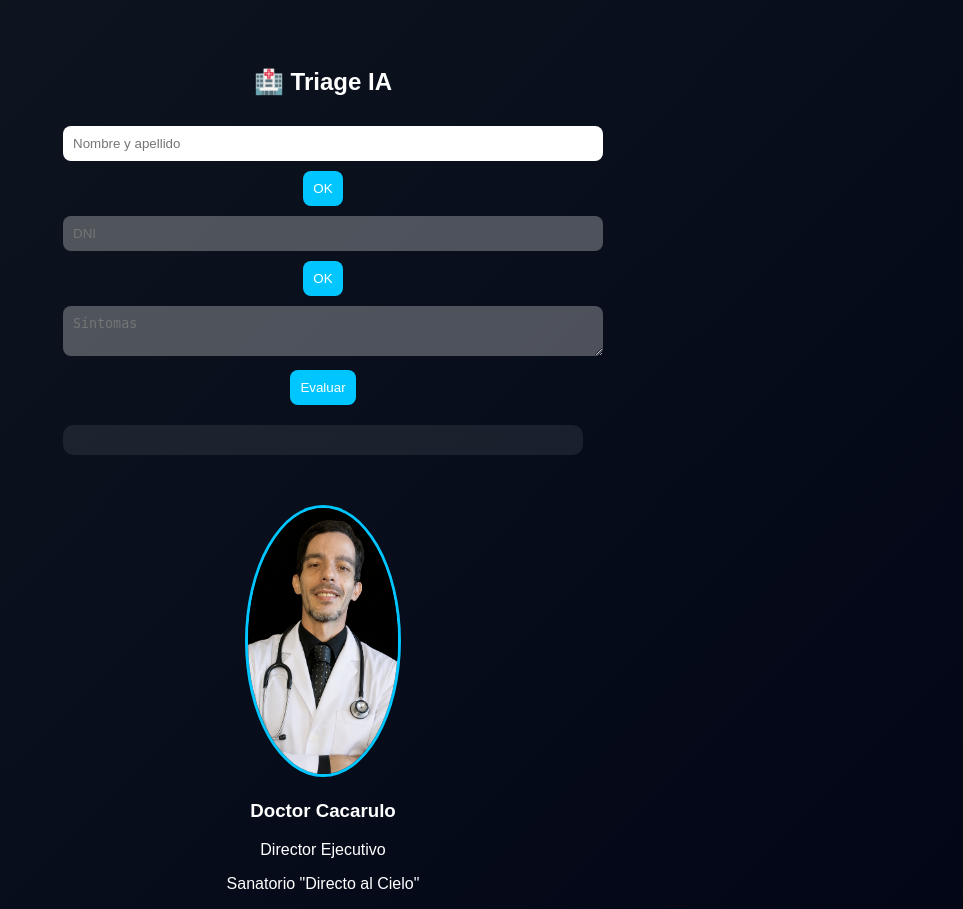
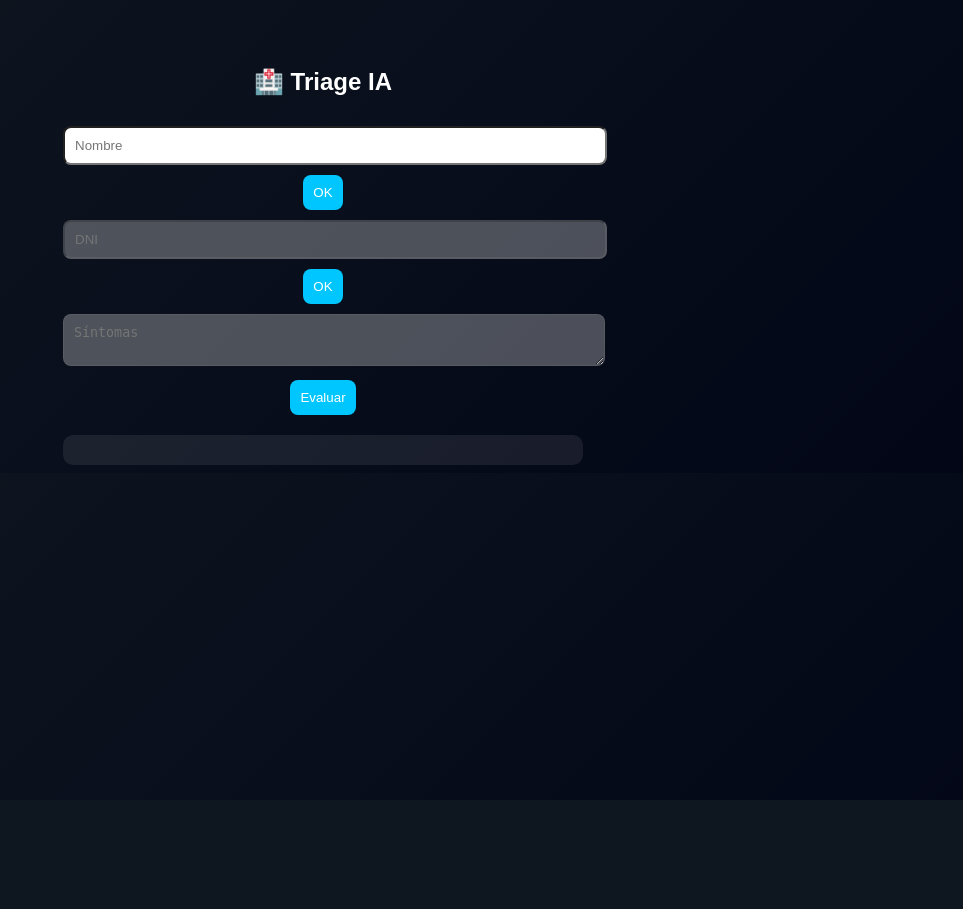
Before and after one commit to danypaez/triage2, a Flask app: page / in a window 1280 px wide. Shown: the whole page, without its empty margins (317-1280 px from the left). After the commit the page ends 800 px from the top, so only its background shows below. Run offline with Flask 3, Linux system fonts and the light colour scheme.

Commit message:
Update index.html

```diff
--- a/templates/index.html
+++ b/templates/index.html
@@ -2,7 +2,7 @@
 <html lang="es">
 <head>
 <meta charset="UTF-8">
-<title>Triage IA Premium</title>
+<title>Triage IA</title>
 
 <style>
 body {
@@ -13,26 +13,22 @@ body {
     padding-top: 40px;
 }
 
-.container {
-    width: 520px;
-    margin: auto;
-}
+.container { width: 520px; margin: auto; }
 
-textarea, input {
+input, textarea {
     width: 100%;
     padding: 10px;
     margin-top: 10px;
     border-radius: 8px;
-    border: none;
 }
 
 button {
     margin-top: 10px;
     padding: 10px;
-    border: none;
     border-radius: 8px;
     background: #00c6ff;
     color: white;
+    border: none;
     cursor: pointer;
 }
 
@@ -41,16 +37,6 @@ button {
     padding: 15px;
     background: rgba(255,255,255,0.08);
     border-radius: 10px;
-}
-
-.perfil {
-    margin-top: 50px;
-}
-
-.foto {
-    width: 150px;
-    border-radius: 50%;
-    border: 3px solid #00c6ff;
 }
 </style>
 </head>
@@ -61,7 +47,7 @@ button {
 
 <h2>🏥 Triage IA</h2>
 
-<input id="nombre" placeholder="Nombre y apellido">
+<input id="nombre" placeholder="Nombre">
 <button onclick="okNombre()">OK</button>
 
 <input id="dni" placeholder="DNI" disabled>
@@ -74,158 +60,84 @@ button {
 
 </div>
 
-<div class="perfil">
-    <img src="/static/doctor.png" class="foto">
-    <h3>Doctor Cacarulo</h3>
-    <p>Director Ejecutivo</p>
-    <p>Sanatorio "Directo al Cielo"</p>
-</div>
-
 <script>
 
-let nombre = "";
-let dni = "";
-let voz = null;
+let nombre="", dni="";
 
-function cargarVoces(){
-    const voces = speechSynthesis.getVoices();
-    voz = voces.find(v => v.lang.startsWith("es")) || voces[0];
-}
-speechSynthesis.onvoiceschanged = cargarVoces;
-
-function hablar(t){
-    const m = new SpeechSynthesisUtterance(t);
-    m.voice = voz;
-    m.rate = 0.9;
-    speechSynthesis.cancel();
-    setTimeout(() => speechSynthesis.speak(m), 150);
-}
-
-// =========================
-// FLUJO PACIENTE
-// =========================
 function okNombre(){
-    nombre = document.getElementById("nombre").value;
-
-    document.getElementById("dni").disabled = false;
-    document.getElementById("btnDni").disabled = false;
-
-    hablar(`${nombre}, indique su DNI`);
+    nombre=document.getElementById("nombre").value;
+    document.getElementById("dni").disabled=false;
 }
 
 function okDni(){
-    dni = document.getElementById("dni").value;
-
-    document.getElementById("texto").disabled = false;
-    document.getElementById("btnEnviar").disabled = false;
-
-    hablar(`${nombre}, indique sus síntomas`);
+    dni=document.getElementById("dni").value;
+    document.getElementById("texto").disabled=false;
+    document.getElementById("btnEnviar").disabled=false;
 }
 
-// =========================
-// TRIAGE REQUEST
-// =========================
 async function enviar(){
 
-    const texto = document.getElementById("texto").value;
+    const texto=document.getElementById("texto").value;
 
-    const res = await fetch("/triage", {
-        method: "POST",
-        headers: {"Content-Type": "application/json"},
-        body: JSON.stringify({ texto })
+    const res=await fetch("/triage",{
+        method:"POST",
+        headers:{"Content-Type":"application/json"},
+        body:JSON.stringify({texto})
     });
 
-    const data = await res.json();
+    const data=await res.json();
 
-    if (!data.ok) {
-        document.getElementById("resultado").innerHTML = "<p>Error en el sistema</p>";
-        return;
-    }
+    window.medicos=data.medicos;
+    window.base={nombre,dni,sintomas:texto,especialidad:data.especialidad};
 
-    window.baseData = {
-        nombre,
-        dni,
-        sintomas: texto,
-        especialidad: data.especialidad
+    let html=`<h3>${data.especialidad}</h3>`;
+
+    data.medicos.forEach((m,i)=>{
+        html+=`<button onclick="medico(${i})">${m.doctor}</button>`;
+    });
+
+    document.getElementById("resultado").innerHTML=html;
+}
+
+function medico(i){
+
+    const m=window.medicos[i];
+
+    window.turno={
+        ...window.base,
+        doctor:m.doctor
     };
 
-    window.medicos = data.medicos;
+    let html=`<h3>${m.doctor}</h3>`;
 
-    let html = `<p><b>${data.especialidad}</b></p>`;
-
-    html += `<ul>
-        ${data.recomendaciones.map(r => `<li>${r}</li>`).join("")}
-    </ul>`;
-
-    html += `<h3>Seleccione médico</h3>`;
-
-    // FIX IMPORTANTE: ahora medicos es objeto {doctor, turnos}
-    data.medicos.forEach((m, i) => {
-        html += `<button onclick="seleccionarMedico(${i})">${m.doctor}</button>`;
+    m.turnos.forEach(t=>{
+        html+=`<button onclick="confirmar('${t}')">${t}</button>`;
     });
 
-    document.getElementById("resultado").innerHTML = html;
-
-    hablar(`Especialidad detectada: ${data.especialidad}`);
+    document.getElementById("resultado").innerHTML=html;
 }
 
-// =========================
-// SELECCION MÉDICO
-// =========================
-function seleccionarMedico(i){
-
-    const medico = window.medicos[i];
-
-    window.turnoData = {
-        ...window.baseData,
-        doctor: medico.doctor
-    };
-
-    let html = `<h3>${medico.doctor}</h3>`;
-    html += `<p>Seleccione horario</p>`;
-
-    medico.turnos.forEach(t => {
-        html += `<button onclick="confirmar('${t}')">${t}</button>`;
-    });
-
-    document.getElementById("resultado").innerHTML = html;
-
-    hablar(`Seleccione horario con ${medico.doctor}`);
-}
-
-// =========================
-// CONFIRMAR TURNO
-// =========================
 async function confirmar(fecha){
 
-    const res = await fetch("/confirmar", {
-        method: "POST",
-        headers: {"Content-Type": "application/json"},
-        body: JSON.stringify({
-            ...window.turnoData,
-            fecha
+    const res=await fetch("/confirmar",{
+        method:"POST",
+        headers:{"Content-Type":"application/json"},
+        body:JSON.stringify({
+            ...window.turno,
+            fecha:fecha.trim()
         })
     });
 
-    const r = await res.json();
+    const r=await res.json();
 
-    if (r.ok) {
-        hablar("Turno confirmado correctamente");
-
-        document.getElementById("resultado").innerHTML =
-            `<h3>Turno confirmado</h3>
-             <p><b>${window.turnoData.doctor}</b></p>
-             <p>${fecha}</p>`;
+    if(r.ok){
+        document.getElementById("resultado").innerHTML=
+        `<h3>Turno confirmado</h3>
+         <p>${window.turno.doctor} - ${fecha}</p>`;
     } else {
-        hablar("Error al confirmar turno");
+        alert(r.error || "Error");
     }
 }
-
-// INIT
-window.onload = () => {
-    cargarVoces();
-    hablar("Bienvenido, indique su nombre");
-};
 
 </script>
 
```
